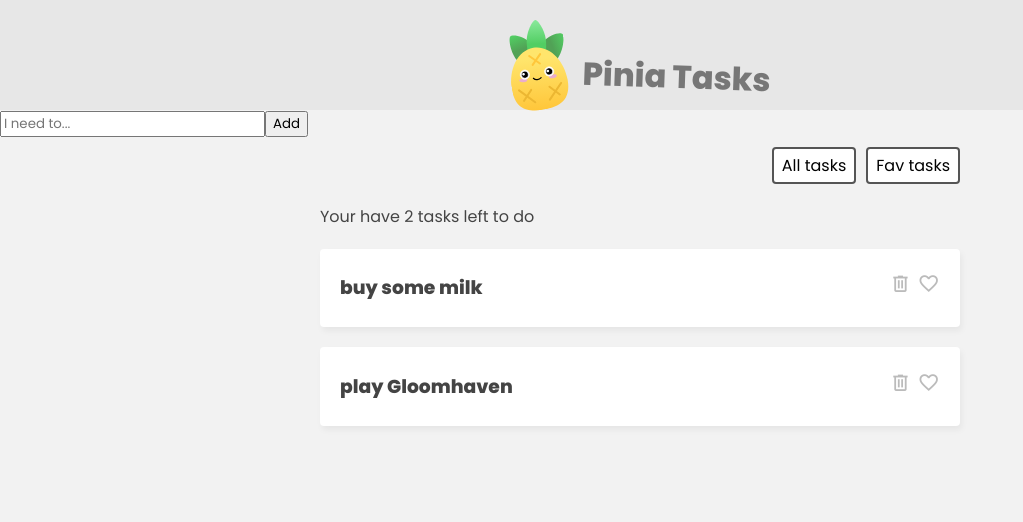
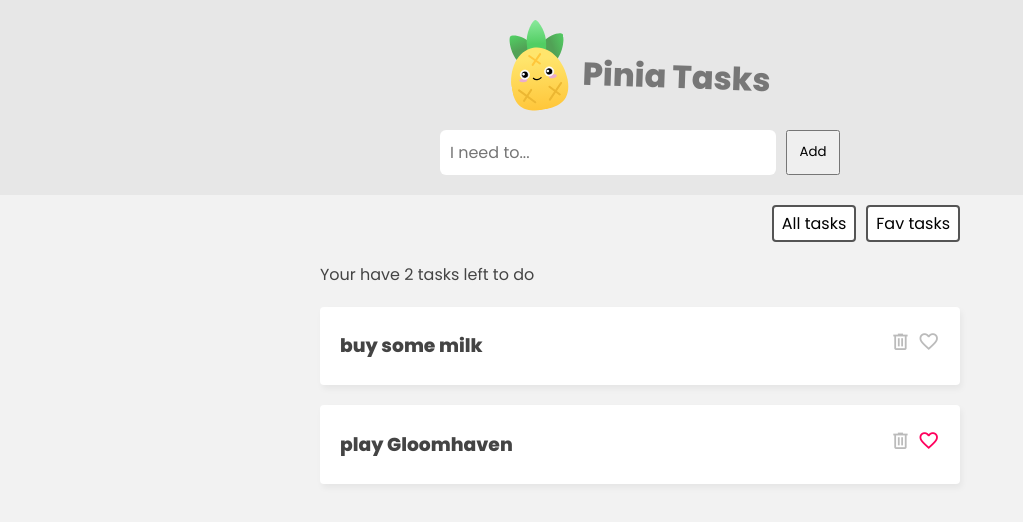
Before and after one commit to comlekahmetcan/PiniaVueJSApp, a Vue app in the folder pinia-tasks/: page / in a window 1280 px wide. Shown: the top 522 px of the page, without its empty margins (0-1023 px from the left). Built offline with nearby package versions, Linux system fonts and the light colour scheme.

Commit message:
favorileri belirlemek için aktif sınıfı yazıldı ve form için css eklendi

```diff
--- a/pinia-tasks/src/assets/main.css
+++ b/pinia-tasks/src/assets/main.css
@@ -66,6 +66,10 @@
   color: #bbb;
 }
 
+.task .icon.active {
+  color: #ff005d;
+}
+
 .filter {
   width: 640px;
   margin: 10px auto;
@@ -82,3 +86,34 @@
   cursor: pointer;
   font-size: 1em;
 }
+
+.new-task-form {
+  background: #e7e7e7;
+  padding: 20px 0px;
+}
+
+form {
+  max-width: 400px;
+  margin: 0 auto;
+  display: grid;
+  grid-template-columns: 3fr 1fr;
+  gap: 10px;
+}
+
+.form button {
+  background: #ffd859;
+  border: 0;
+  padding: 10px;
+  font-family: "Poppins";
+  border-radius: 6px;
+  cursor: pointer;
+  font-size: 1em;
+}
+
+form input {
+  border: 0;
+  padding: 10px;
+  border-radius: 6px;
+  color: #555;
+  font-size: 1em;
+}
--- a/pinia-tasks/src/components/TaskDetails.vue
+++ b/pinia-tasks/src/components/TaskDetails.vue
@@ -24,6 +24,7 @@
       </span>
       <span
         class="material-symbols-outlined icon"
+        :class="{ active: task.isFav }"
         @click="taskStore.toogleFav(task.id)"
       >
         favorite
```
